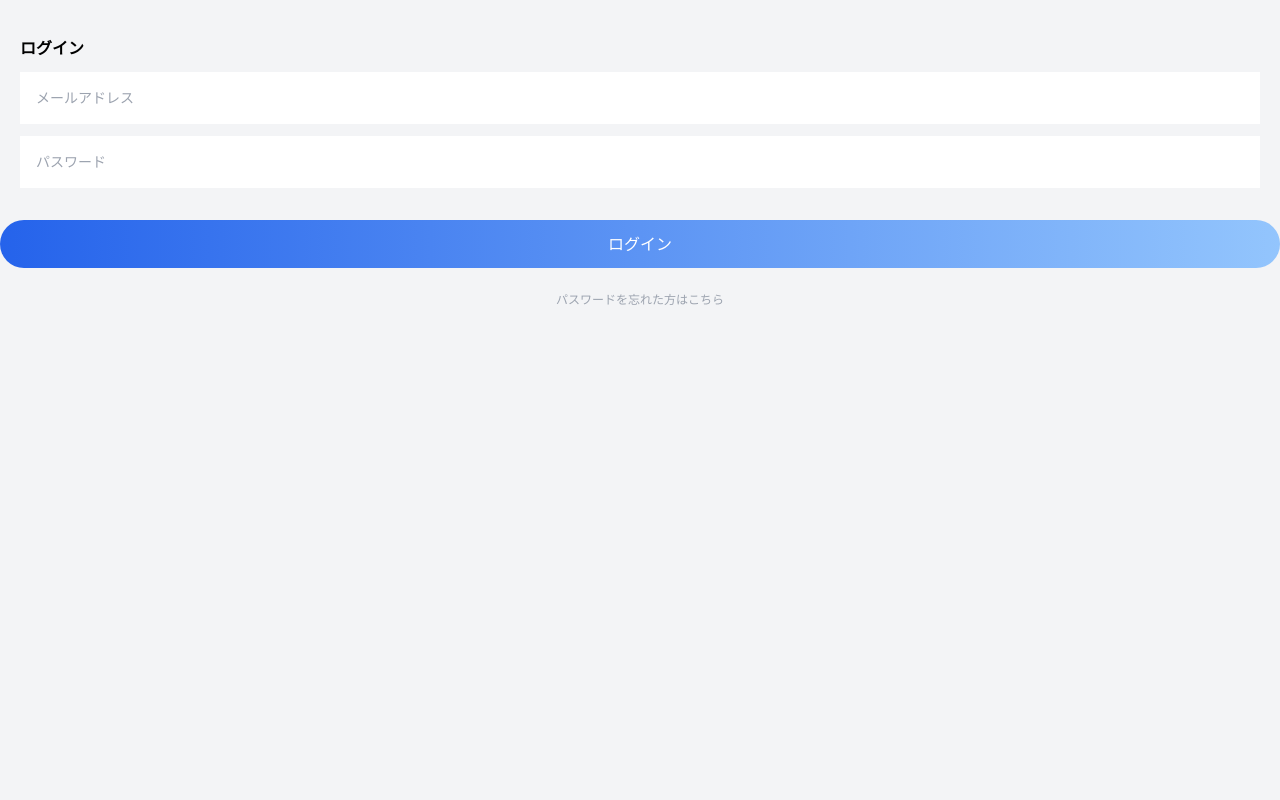
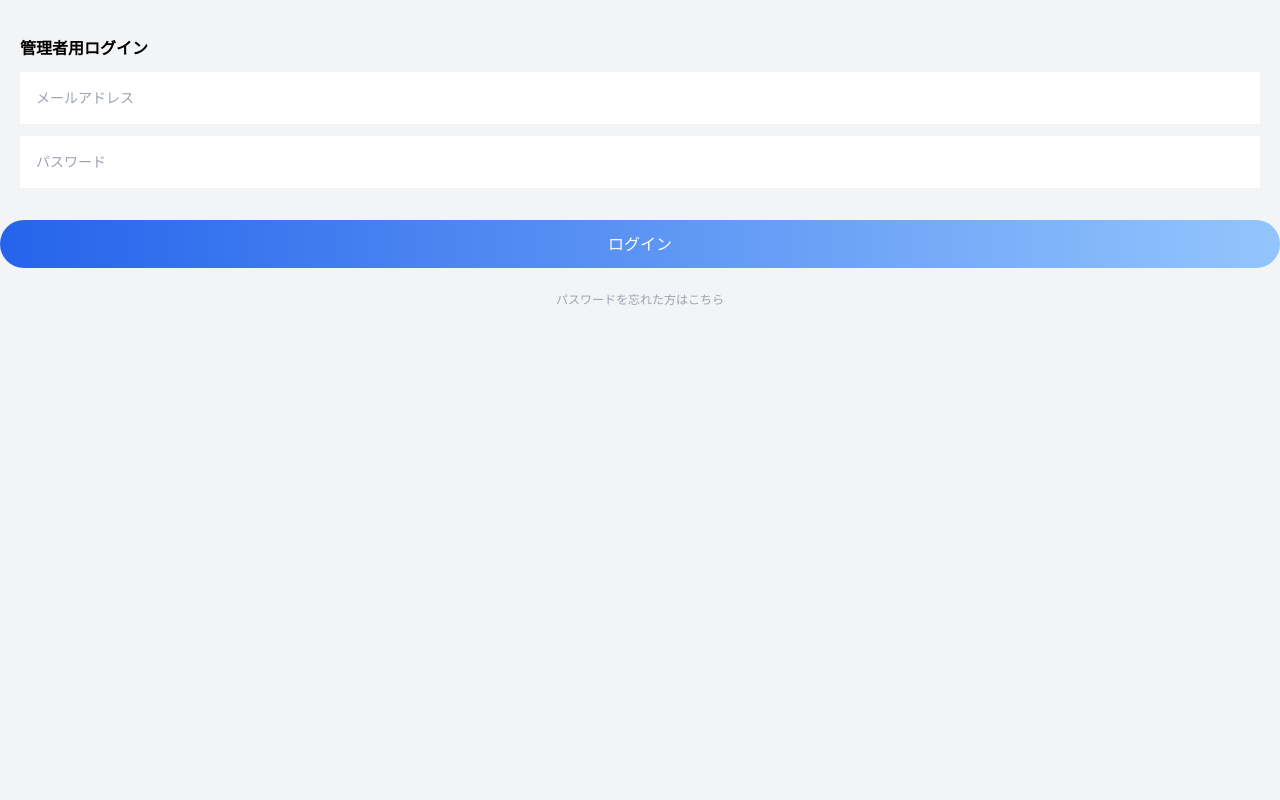
Before and after one commit to posse-ap/posse2-hackathon-202209-team2B, a PHP site: page /adminLogin.php in a window 1280 px wide. Shown: the part 64-864 px from the top of the page. Run offline with PHP 8.4, Linux system fonts and the light colour scheme; data that the repository does not hold is empty.

Commit message:
少し修正

```diff
--- a/src/adminLogin.php
+++ b/src/adminLogin.php
@@ -48,7 +48,7 @@ if(!empty($_POST)) {
   </header>
   <main class="bg-gray-100 h-screen">
   <div class="w-full mx-auto p-5">
-    <div class="font-bold text-base mt-4 mb-3">ログイン</div>
+    <div class="font-bold text-base mt-4 mb-3">管理者用ログイン</div>
     <form action="/adminLogin.php" method="POST">
     <input type="email" name="email" placeholder="メールアドレス" class="w-full p-4 text-sm mb-3 ">
         <input type="password" name="password" placeholder="パスワード" class="w-full p-4 text-sm mb-3">
--- a/src/style.css
+++ b/src/style.css
@@ -293,8 +293,7 @@ main footer .secondary-links .social li > a:hover {
   display: flex;
   justify-content: center;
   padding:-5% 15%;
-
-  margin: 0px auto;
+  margin: 15px auto;
   width: 85%;
   height: 25%;
   line-height: 30px;
```
